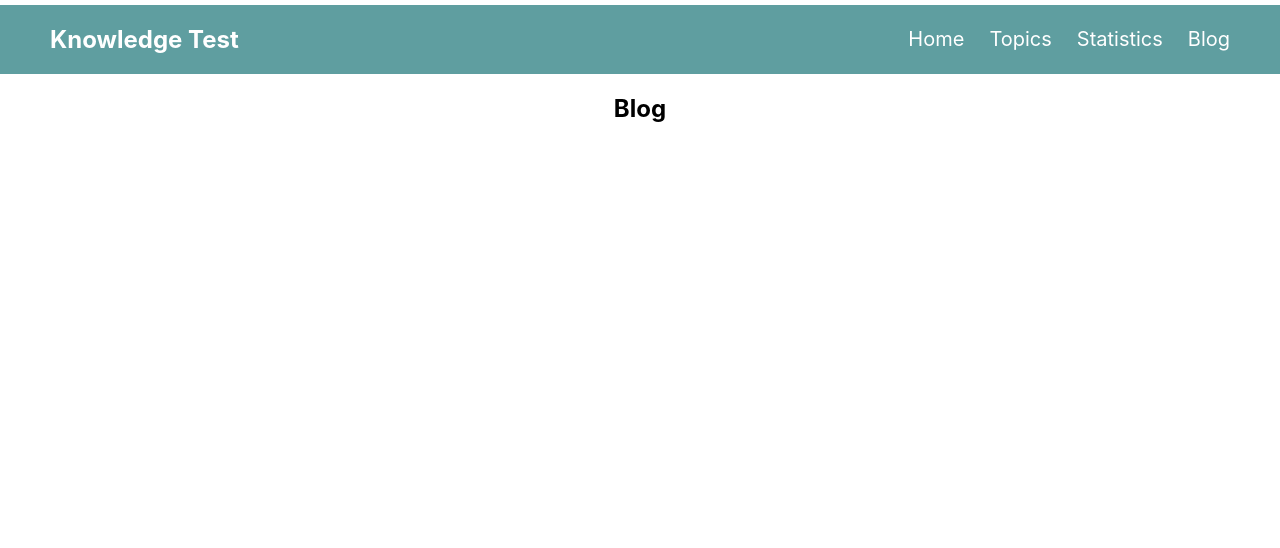
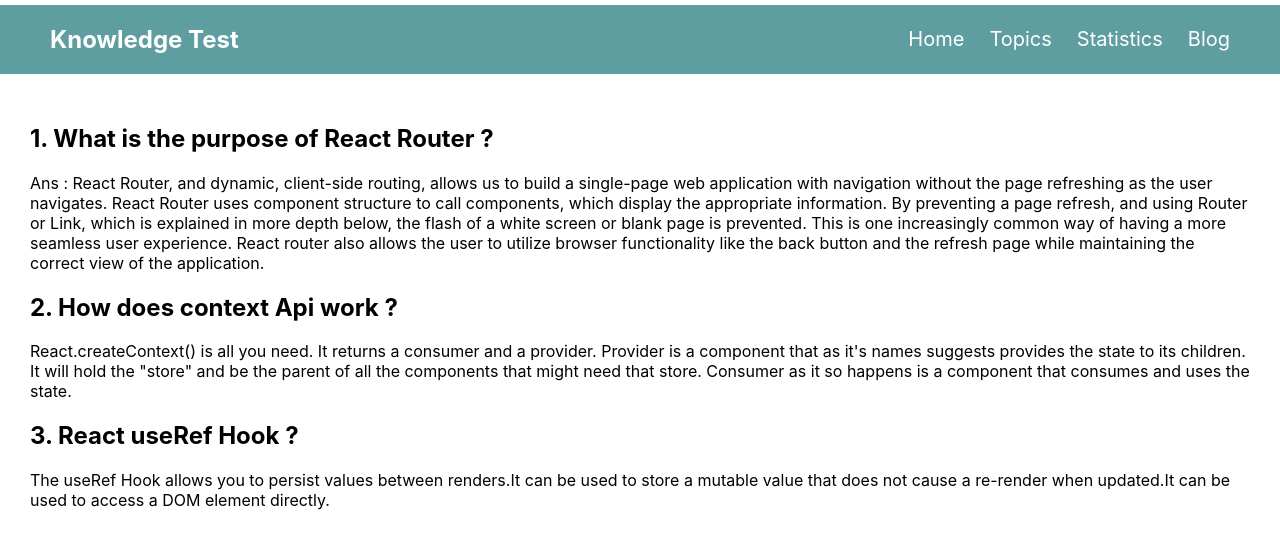
Before and after one commit to mustakimbellah/Knowledge-Test, a React (Create React App) app: page /blog in a window 1280 px wide. Shown: the top 548 px of the page. Built offline with nearby package versions, Linux system fonts and the light colour scheme; the HTML template or start-up script is replaced by a standard one.

Commit message:
bolg section added

```diff
--- a/src/components/Blog/Blog.css
+++ b/src/components/Blog/Blog.css
@@ -0,0 +1,14 @@
+
+.blog-container{
+margin: 20px;
+padding: 10px;
+}
+.purpose-container{
+    text-align: left;
+}
+.context-container{
+    text-align: left;
+}
+.useref-container{
+    text-align: left;
+}
--- a/src/components/Blog/Blog.js
+++ b/src/components/Blog/Blog.js
@@ -1,9 +1,23 @@
 import React from 'react';
+import './Blog.css';
 
 const Blog = () => {
     return (
-        <div>
-            <h2>Blog</h2>
+        <div className='blog-container'>
+            <div className='purpose-container'>
+                <h2>1. What is the purpose of React Router ?</h2>
+                <p>Ans : React Router, and dynamic, client-side routing, allows us to build a single-page web application with navigation without the page refreshing as the user navigates. React Router uses component structure to call components, which display the appropriate information.
+                    By preventing a page refresh, and using Router or Link, which is explained in more depth below, the flash of a white screen or blank page is prevented. This is one increasingly common way of having a more seamless user experience. React router also allows the user to utilize browser functionality like the back button and the refresh page while maintaining the correct view of the application.</p>
+            </div>
+            <div className='context-container'>
+                <h2>2. How does context Api work ?</h2>
+                <p>React.createContext() is all you need. It returns a consumer and a provider. Provider is a component that as it's names suggests provides the state to its children. It will hold the "store" and be the parent of all the components that might need that store. Consumer as it so happens is a component that consumes and uses the state.</p>
+            </div>
+            <div className='useref-container'>
+                <h2>3. React useRef Hook ?</h2>
+                <p>The useRef Hook allows you to persist values between renders.It can be used to store a mutable value that does not cause a re-render when updated.It can be used to access a DOM element directly.</p>
+            </div>
+
         </div>
     );
 };
--- a/src/components/Statistics/Statistics.js
+++ b/src/components/Statistics/Statistics.js
@@ -15,11 +15,11 @@
     const totalData = useLoaderData();
     return (
         <div className='statistics-container'>
-            <h2>Statics</h2>
+            <h2>Total Chart</h2>
 
             <LineChart
-                width={500}
-                height={300}
+                width={600}
+                height={400}
                 data={totalData.data}
                 margin={{
                     top: 5,
@@ -30,7 +30,8 @@
             >
                 <CartesianGrid strokeDasharray="3 3" />
                 <XAxis dataKey="name" />
-                <YAxis dataKey="total" />
+                <YAxis />
+                {/* dataKey="total" */}
                 <Tooltip />
                 <Legend />
                 <Line
```
